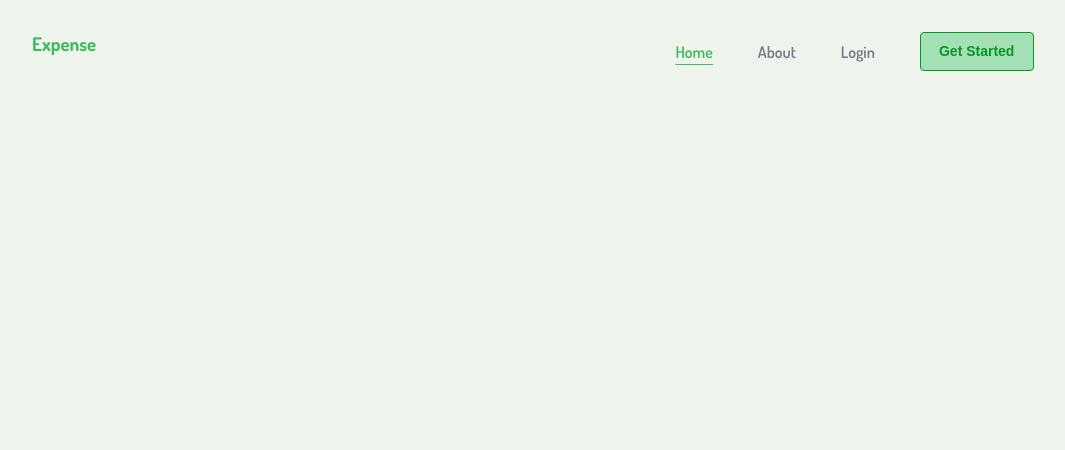
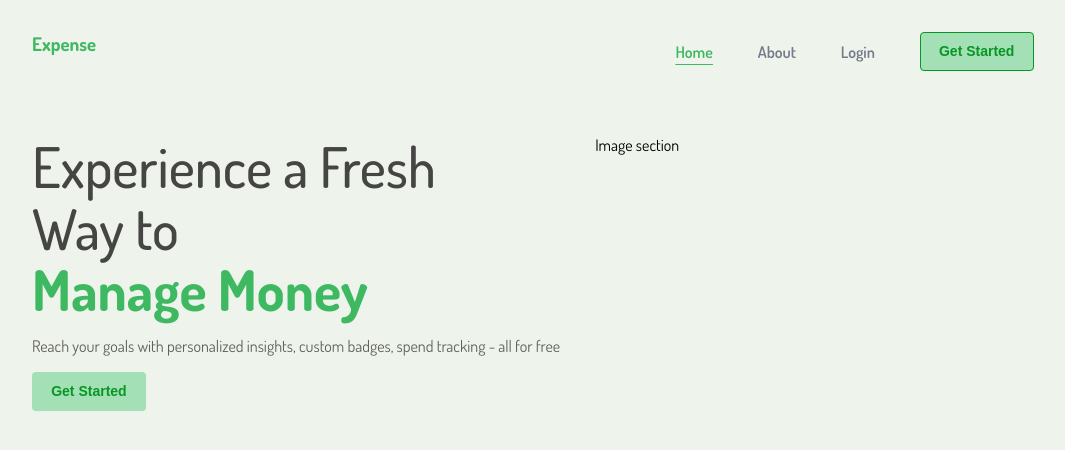
Before and after one commit to SuperManEver/expense-tracker, a Next.js app: page / in a window 1280 px wide. Shown: the top 450 px of the page, without its empty margins (96-1161 px from the left). Built offline with nearby package versions, Linux system fonts and the light colour scheme; no server answers.

Commit message:
add sass & progress on layout

```diff
--- a/app/globals.css
+++ b/app/globals.css
@@ -6,6 +6,7 @@
     'Fira Mono', 'Droid Sans Mono', 'Courier New', monospace;
 
   --font-main: 'Sarabun';
+  --font-size: 16px;
 
   --foreground-hex: #eef3ec;
   --background-start-rgb: 214, 219, 220;
@@ -14,22 +15,10 @@
   --grey-300-hex: #979cad;
   --grey-500-hex: #767b8b;
   --grey-700-hex: #62615e;
+  --grey-800-hex: #454543;
   --green-300-hex: #a3e0b5;
   --green-400-hex: #3eb961;
   --green-600-hex: #089625;
-
-  --primary-glow: conic-gradient(
-    from 180deg at 50% 50%,
-    #16abff33 0deg,
-    #0885ff33 55deg,
-    #54d6ff33 120deg,
-    #0071ff33 160deg,
-    transparent 360deg
-  );
-  --secondary-glow: radial-gradient(
-    rgba(255, 255, 255, 1),
-    rgba(255, 255, 255, 0)
-  );
 
   --tile-start-rgb: 239, 245, 249;
   --tile-end-rgb: 228, 232, 233;
@@ -69,6 +58,8 @@
   max-width: 100vw;
   overflow-x: hidden;
   background-color: var(--foreground-hex);
+  font-size: var(--font-size);
+
   /* font-family: var(--font-main); */
 }
 
--- a/app/layout.tsx
+++ b/app/layout.tsx
@@ -6,7 +6,7 @@
 
 // styles
 import './globals.css'
-import css from './page.module.css'
+import css from './page.module.scss'
 
 const inter = Dosis({ subsets: ['latin'] })
 
--- a/app/page.module.css
+++ /dev/null
@@ -1,24 +0,0 @@
-.pageContent {
-  max-width: var(--max-width);
-  margin: 0 auto;
-}
-
-.main {
-  min-height: 100vh;
-}
-
-.header {
-  display: flex;
-  justify-content: space-between;
-  padding-top: 2rem;
-  margin-bottom: 4rem;
-}
-
-.title {
-  color: var(--green-400-hex);
-}
-
-.content {
-  /* max-width: var(--max-width);
-  margin: 0 auto; */
-}
--- /dev/null
+++ b/app/page.module.scss
@@ -0,0 +1,49 @@
+.pageContent {
+  max-width: var(--max-width);
+  margin: 0 auto;
+}
+
+.main {
+  min-height: 100vh;
+}
+
+.header {
+  display: flex;
+  justify-content: space-between;
+  padding-top: 2rem;
+  margin-bottom: 4rem;
+}
+
+.title {
+  color: var(--green-400-hex);
+}
+
+.content {
+  /* max-width: var(--max-width);
+  margin: 0 auto; */
+}
+
+.heroSection {
+  display: grid;
+  grid-template-columns: 55% 45%;
+
+  .title {
+    width: 82%;
+    font-size: 3.5rem;
+    line-height: 1.1;
+    font-weight: 500;
+    color: var(--grey-800-hex);
+    margin-bottom: 1rem;
+
+    .hightlight {
+      display: block;
+      font-weight: bold;
+      color: var(--green-400-hex);
+    }
+  }
+
+  .text {
+    color: var(--grey-700-hex);
+    margin-bottom: 1rem;
+  }
+}
--- a/app/page.tsx
+++ b/app/page.tsx
@@ -3,9 +3,10 @@
 
 // ui
 import Navbar from '@/app/components/navbar/main-navbar'
+import Button from '@/app/components/ui/button'
 
 // styles
-import css from './page.module.css'
+import css from './page.module.scss'
 
 function Landing() {
   const { userId } = auth()
@@ -16,6 +17,25 @@
         <h3 className={css.title}>Expense</h3>
         <Navbar />
       </header>
+
+      <article className={css.heroSection}>
+        <div>
+          <h3 className={css.title}>
+            Experience a Fresh Way to{' '}
+            <span className={css.hightlight}>Manage Money</span>
+          </h3>
+          <p className={css.text}>
+            Reach your goals with personalized insights, custom badges, spend
+            tracking - all for free
+          </p>
+
+          <footer>
+            <Button>Get Started</Button>
+          </footer>
+        </div>
+
+        <div>Image section</div>
+      </article>
     </section>
   )
 }
--- a/package.json
+++ b/package.json
@@ -23,6 +23,7 @@
     "eslint": "^8",
     "eslint-config-next": "14.0.2",
     "prisma": "^5.6.0",
+    "sass": "^1.69.5",
     "typescript": "^5"
   }
 }
```
Also changed, not shown: 1 other file (tests, documents, lock files or other folders).
